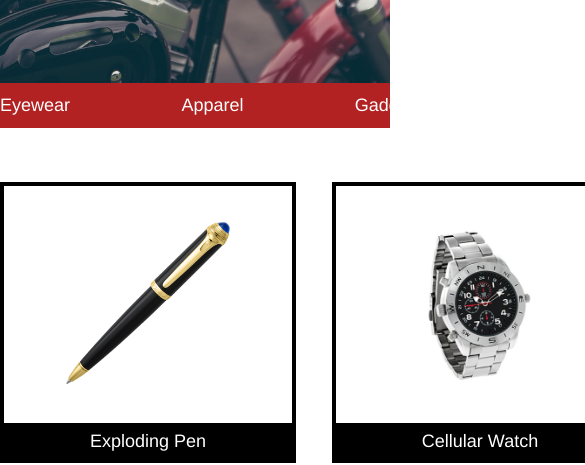
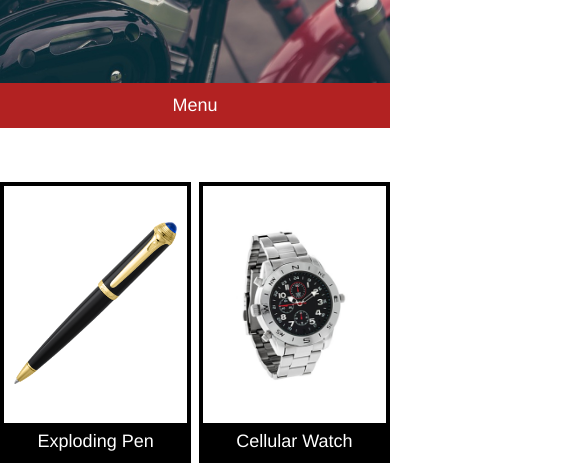
Before and after one commit to Berava/secretagentsupply, a plain HTML site: page index.html in a window 390 px wide. Shown: the part 409-874 px from the top of the page, 585 px wide, since content can reach past the window. Drawn offline with Linux system fonts and the light colour scheme.

Commit message:
Add a media query for a screen width less than 1024px

```diff
--- a/index.html
+++ b/index.html
@@ -23,7 +23,7 @@
           </div>
       </div>
       </div>
-      <nav>
+      <nav class="menu1">
         <div class="container">
           <ul>
             <li>Eyewear</li>
@@ -32,6 +32,13 @@
             <li>Vehicules</li>
             <li>Classes</li>
             <li>Contact</li>
+          </ul>
+        </div>
+      </nav>
+      <nav class="menu2">
+        <div>
+          <ul>
+            <li>Menu</li>
           </ul>
         </div>
       </nav>
@@ -49,7 +56,7 @@
           <img src="./resources/images/watch.png" alt="watch" />
           <figcaption>Cellular Watch</figcaption>
         </figure>
-        <figure>
+        <figure class="lastfigure">
           <img src="./resources/images/glasses.png" alt="glasses" />
           <figcaption>Thermal Glasses</figcaption>
         </figure>
--- a/resources/css/style.css
+++ b/resources/css/style.css
@@ -77,6 +77,10 @@ li {
   margin: 0.75rem 0;
 }
 
+.menu2 {
+  display: none;
+}
+
 /* Style for the product grid */
 
 .product_grid {
@@ -142,3 +146,30 @@ footer {
   align-items: center;
   justify-content: flex-start;
 }
+
+@media only screen and (max-width: 1024px) {
+  .container {
+    width: 100%;
+  }
+
+.menu1 {
+  display: none;
+}
+
+.menu2 {
+  display: block;
+}
+
+ul {
+  justify-content: center;
+}
+
+figure {
+  width: 47%;
+}
+
+.lastfigure {
+  display: none;
+}
+
+}
```
